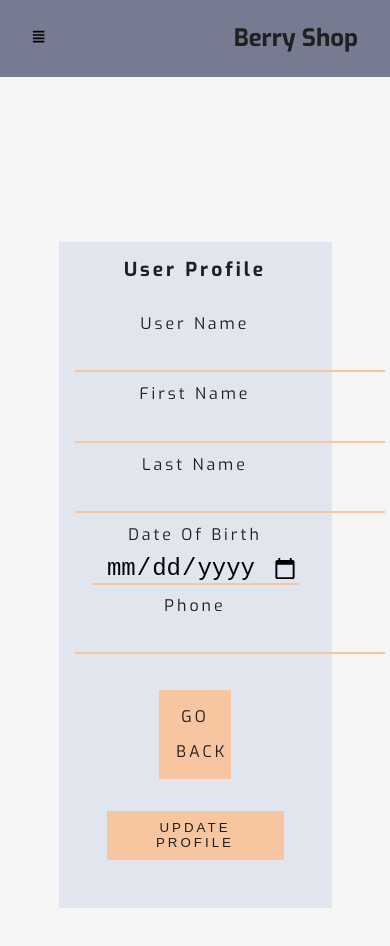
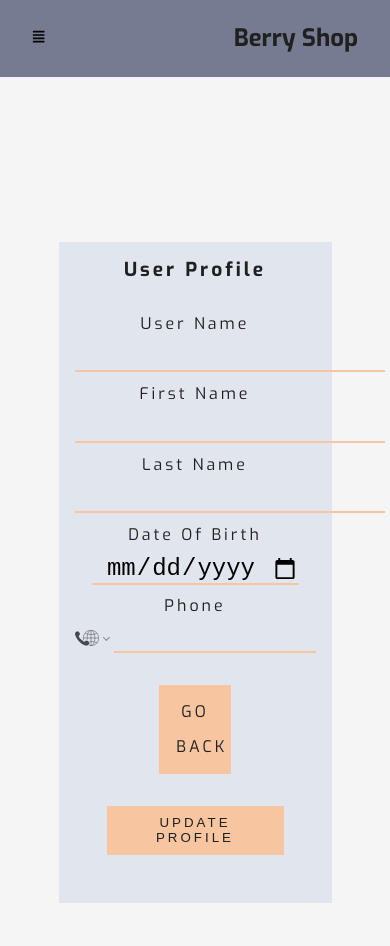
Before and after one commit to pwgcz/universal-shop, a React (Create React App) app in the folder front_end/: page /profile-form in a window 390 px wide. Shown: the top 946 px of the page. Built offline with nearby package versions, Linux system fonts and the light colour scheme; no server answers; what react-alert-template-basic would draw is missing.

Commit message:
add phone input

```diff
--- a/front_end/package.json
+++ b/front_end/package.json
@@ -17,6 +17,7 @@
     "react-dual-range-slider": "^1.0.4",
     "react-icons": "^3.10.0",
     "react-js-pagination": "^3.0.3",
+    "react-phone-number-input": "^3.0.25",
     "react-router-dom": "^5.2.0",
     "react-scripts": "^3.4.3",
     "reactrangeslider": "^3.0.6",
--- a/front_end/src/components/AddressForm.js
+++ b/front_end/src/components/AddressForm.js
@@ -5,6 +5,9 @@ import { useHistory } from "react-router-dom";
 import { Link } from "react-router-dom";
 import Form from "./Form";
 import InputForm from "./InputForm";
+import { useAlert } from 'react-alert'
+import 'react-phone-number-input/style.css'
+import PhoneInput from 'react-phone-number-input'
 
 export default function AddressForm() {
   const [addressData, setAddressData] = useState({
@@ -17,6 +20,7 @@ export default function AddressForm() {
   });
   const { user } = useContext(UserContext);
   const history = useHistory();
+  const alerts = useAlert();
 
   const handleChange = (event) => {
     event.preventDefault();
@@ -26,11 +30,17 @@ export default function AddressForm() {
     });
   };
 
+  const handleChangePhone = (value) => {
+    setAddressData((prevstate) => {
+      return { ...prevstate, ['phone']: value };
+    });
+  }
+
   async function handleSubmit(event) {
     event.preventDefault();
     try {
-       await axios.post(
-        "api/address/",
+      await axios.post(
+        "/api/address/",
         JSON.stringify({ ...addressData, users: [parseInt(user.id)] }),
         {
           headers: {
@@ -42,13 +52,25 @@ export default function AddressForm() {
       );
       history.push("/profil");
     } catch (error) {
-      throw error;
+      console.log(error.response);
+      if (error.response.status === 400) {
+        alerts.show('Invalid information', {
+          timeout: 0,
+          type: 'error'
+        })
+      } else if (error.response.status === 401) {
+        alerts.show('you must be login', {
+          timeout: 0,
+          type: 'error'
+        })
+      }
     }
   }
+console.log(addressData);
 
   return (
     <Form
-      submitButton="Add new category"
+      submitButton="Add new"
       name="Category"
       handleSubmit={handleSubmit}
     >
@@ -88,13 +110,13 @@ export default function AddressForm() {
         handleChange={handleChange}
         value={addressData.city}
       />
-      <InputForm
+
+      <label htmlFor="phone">Phone</label>
+      <PhoneInput
         name="phone"
-        type="text"
-        labelName="Phone"
-        handleChange={handleChange}
         value={addressData.phone}
-      />
+        onChange={handleChangePhone} />
+
       <Link className="btn-primary" to="/profil">
         Go back
       </Link>
--- a/front_end/src/components/Cart.js
+++ b/front_end/src/components/Cart.js
@@ -4,11 +4,14 @@ import { UserContext } from "../contexts/UserContext";
 import Title from "./Title";
 import { Link } from "react-router-dom";
 import { useHistory } from "react-router-dom";
+import { useAlert } from 'react-alert'
 
 export default function Cart() {
   const [cartItems, setCartItems] = useState({ cart: [0], isFetching: true });
   const { user, addressId } = useContext(UserContext);
   const history = useHistory();
+  const alerts = useAlert();
+
 
   const makeOrder = async () => {
     try {
@@ -64,9 +67,15 @@ export default function Cart() {
       });
       history.push("/profil");
     } catch (error) {
-      console.log(error);
+      console.log(error.response);
+      if (error.response.status === 400) {
+        alerts.show('choose adresses to make order on your profile site', {
+          timeout: 0,
+          type: 'info'
+        })
+      }
     }
-    };
+  };
   const fetchCartItems = async () => {
     try {
       const response = await axios.get(`/api/cart-items`, {
@@ -100,7 +109,7 @@ export default function Cart() {
       fetchCartItems();
       return response;
     } catch (error) {
-      throw error;
+      console.log(error);
     }
   }
 
--- a/front_end/src/components/ProductFormUpdate.js
+++ b/front_end/src/components/ProductFormUpdate.js
@@ -83,8 +83,8 @@ export default function ProductFormUpdate (props) {
       );
       history.push("/staff");
       return response;
-    } catch (e) {
-      console.log(e);
+    } catch (error) {
+      console.log(error);
     }
   }
 
--- a/front_end/src/components/Register.js
+++ b/front_end/src/components/Register.js
@@ -129,7 +129,7 @@ const [secondPassword, setSecondPassword] = useState("");
         }
 
       }
-    }else{
+    } else {
       alerts.show('Invalid Register Form', {
         timeout: 0,
         type: 'error'
--- a/front_end/src/components/UserForm.js
+++ b/front_end/src/components/UserForm.js
@@ -5,12 +5,19 @@ import { useHistory } from "react-router-dom";
 import { Link } from "react-router-dom";
 import Form from "./Form";
 import InputForm from "./InputForm";
+import 'react-phone-number-input/style.css'
+import PhoneInput from 'react-phone-number-input'
 
-export default function UserForm() {
+export default function UserForm () {
   const { user, fetchCurrentUser } = useContext(UserContext);
   const [userData, setUserData] = useState(user);
+  const history = useHistory();
 
-  const history = useHistory();
+  const handleChangePhone = (value) => {
+    setUserData((prevstate) => {
+      return { ...prevstate, ['phone']: value };
+    });
+  }
 
   const handleChange = (event) => {
     event.preventDefault();
@@ -75,14 +82,13 @@ export default function UserForm() {
         handleChange={handleChange}
         inputValue={userData.date_of_birth}
       />
-      <InputForm
-        pattern="[0-9]{9}"
+      <label htmlFor="phone">Phone</label>
+      <PhoneInput
         name="phone"
-        type="tel"
-        labelName="Phone"
-        handleChange={handleChange}
-        inputValue={userData.phone}
+        value={userData.phone}
+        onChange={handleChangePhone}
       />
+
       <Link to="/profil" className="btn-primary">
         Go back
       </Link>
--- a/front_end/src/pages/SingleProduct.js
+++ b/front_end/src/pages/SingleProduct.js
@@ -3,6 +3,7 @@ import axios from "axios";
 import { Link } from "react-router-dom";
 import { UserContext } from "../contexts/UserContext";
 import { useHistory } from "react-router-dom";
+import { useAlert } from 'react-alert';
 
 export default function SingleProduct (props) {
   const { user } = useContext(UserContext);
@@ -28,6 +29,7 @@ export default function SingleProduct (props) {
     fetchProduct();
   }, []);
 
+  const alerts = useAlert()
   const addOrderItem = async () => {
     try {
       const response = await axios.post(
@@ -48,6 +50,7 @@ export default function SingleProduct (props) {
       console.log(e);
     }
   };
+
   const addToCart = async () => {
     try {
       await axios.post(
@@ -65,8 +68,15 @@ export default function SingleProduct (props) {
         }
       );
       history.push("/products");
-    } catch (e) {
-      console.log(e);
+    } catch (error) {
+      console.log(error);
+      if (error.response.status === 401) {
+        alerts.show('you must login to add item to cart', {
+          timeout: 0,
+          type: 'info'
+        })
+      }
+
     }
   };
 
```
Also changed, not shown: 1 other file (tests, documents, lock files or other folders).
